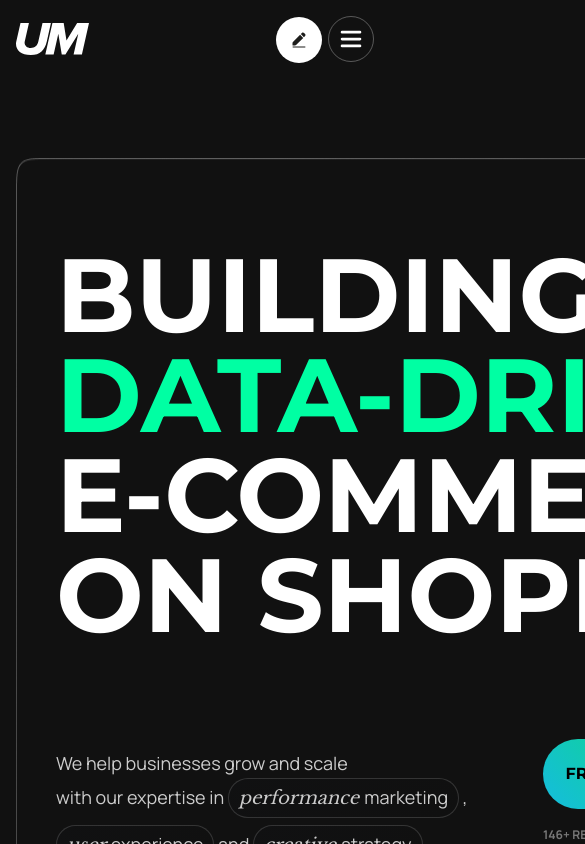
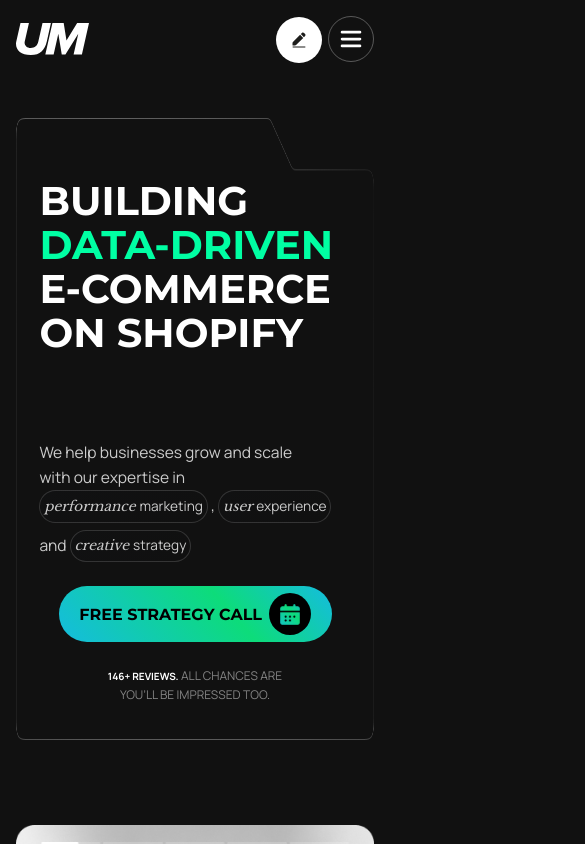
Before and after one commit to solipsisticstratosphere/ecom-test, a React (Vite) app: page / in a window 390 px wide. Shown: the top 844 px of the page, 585 px wide, since content can reach past the window. Built offline with nearby package versions, Linux system fonts and the light colour scheme.

Commit message:
hero section

```diff
--- a/src/components/Header/Header.module.css
+++ b/src/components/Header/Header.module.css
@@ -15,9 +15,12 @@
   background: rgba(22, 24, 26, 0.7);
   border-radius: 166px;
   padding: 16px;
-  width: 1080px;
+
   height: 80px;
 
+  margin: 0 auto;
+  max-width: 1280px; /* чтобы не растягивался на всю ширину ультра-широких экранов */
+  box-sizing: border-box;
   display: flex;
   align-items: center;
   justify-content: center;
--- a/src/components/Hero/Hero.jsx
+++ b/src/components/Hero/Hero.jsx
@@ -8,7 +8,8 @@
       <div className={styles.left}>
         <div className={styles.taggedBox}>
           <h1>
-            BUILDING <span>DATA-DRIVEN</span> E-COMMERCE <br /> ON SHOPIFY
+            BUILDING <span>DATA-DRIVEN</span>
+            <br /> E-COMMERCE <br /> ON SHOPIFY
           </h1>
           <div className={styles.descriptionBox}>
             <p className={styles.description}>
@@ -18,7 +19,7 @@
                 <span className={styles.tagText}>performance </span>{" "}
                 <span className={styles.tagSpan}> marketing</span>
               </span>{" "}
-              ,
+              ,{" "}
               <span className={styles.tag}>
                 <span className={styles.tagText}>user </span>{" "}
                 <span className={styles.tagSpan}>experience</span>
@@ -37,8 +38,8 @@
                 </span>
               </button>
               <p className={styles.reviews}>
-                <strong>146+ REVIEWS.</strong> ALL CHANCES ARE YOU’LL BE
-                IMPRESSED TOO.
+                <span className={styles.reviewsSpan}>146+ REVIEWS.</span> ALL
+                CHANCES ARE YOU’LL BE IMPRESSED TOO.
               </p>
             </div>
           </div>
--- a/src/components/Hero/Hero.module.css
+++ b/src/components/Hero/Hero.module.css
@@ -3,42 +3,48 @@
   justify-content: space-between;
   align-items: stretch;
   padding: 80px 0;
-  gap: 48px;
+  gap: 12px;
   flex-wrap: wrap;
+  height: 690px;
 }
 
 .left {
   flex: 1;
-  min-width: 340px;
+  min-width: 0;
   position: relative;
 }
 
 .right {
-  flex: 1;
-  min-width: 340px;
+  flex: 0 0 auto;
+  width: clamp(300px, 40vw, 500px);
+  height: 100%;
   display: flex;
   align-items: center;
   justify-content: flex-end;
+  align-items: stretch;
 }
 
 .taggedBox {
-  padding-right: 93px;
-  padding-left: 40px;
+  padding-left: clamp(20px, 4vw, 40px);
+  padding-right: clamp(20px, 6vw, 93px);
   padding-top: 1px;
-  padding-bottom: 55px;
-  width: 767px;
+  padding-bottom: 35px;
+  /* padding-bottom: 55px; */
+  min-width: 0;
   position: relative;
 
   background-image: url("/src/assets/Frame.png");
   background-size: 100% 100%;
+
   background-repeat: no-repeat;
   background-position: center;
 }
 
 .taggedBox h1 {
+  margin: 55px 0;
   font-family: var(--second-family);
   font-weight: 800;
-  font-size: 104px;
+  font-size: clamp(40px, 7vw, 90px);
   line-height: 96%;
   color: white;
 }
@@ -49,7 +55,7 @@
 
 .description {
   color: #ccc;
-  font-size: 18px;
+  font-size: clamp(14px, 1.5vw, 18px);
   line-height: 1.6;
   max-width: 425px;
 }
@@ -88,19 +94,20 @@
 .tagText {
   font-family: var(--fourth-family);
   font-weight: 400;
-  font-size: 18px;
+  font-size: clamp(12px, 1.5vw, 18px);
   font-style: italic;
 }
 .tagSpan {
   font-weight: 400;
-  font-size: 18px;
+  font-size: clamp(12px, 1.5vw, 18px);
 }
 .descriptionBox {
   margin-top: 55px;
   display: flex;
   flex-direction: row;
-  gap: 75px;
+  gap: clamp(20px, 5vw, 75px);
   align-items: center;
+  flex-wrap: wrap;
 }
 
 .cta {
@@ -109,20 +116,22 @@
   display: inline-flex;
   align-items: center;
   gap: 5px;
-  width: 280px;
+  width: clamp(200px, 25vw, 280px);
   height: 70px;
   padding: 16px 20px;
   background: linear-gradient(
     49deg,
     #15bcdf 0.01%,
+
     #0ddc7a 61.5%,
+
     #15bcdf 100%
   );
   color: #000;
 
   border-radius: 999px;
   font-weight: 700;
-  font-size: 16px;
+  font-size: clamp(14px, 1.5vw, 16px);
   cursor: pointer;
   border: none;
 }
@@ -144,15 +153,101 @@
   background-color: #000;
   border-radius: 50%;
 }
-
+.ctaBox {
+  gap: 24px;
+  display: flex;
+  flex-direction: column;
+  align-items: center;
+}
+.reviewsSpan {
+  font-family: var(--font-family);
+  font-weight: 700;
+  font-size: 10px;
+  color: #fff;
+}
 .reviews {
-  margin-top: 16px;
+  text-align: center;
+  max-width: 203px;
+  font-weight: 400;
+  margin: 0;
   font-size: 12px;
-  color: #777;
+  color: var(--color-secondary);
 }
 
 .imagePlaceholder {
-  background-color: #222;
   border-radius: 24px;
-  min-height: 500px;
+  height: 688px;
 }
+.imagePlaceholder img {
+  height: 100%;
+  width: 100%;
+  object-fit: contain;
+}
+@media (max-width: 1024px) {
+  .hero {
+    flex-direction: column;
+    height: auto;
+    gap: 32px;
+    padding: 40px 0;
+  }
+
+  .left {
+    order: 1;
+  }
+
+  .right {
+    order: 2;
+    width: 100%;
+    justify-content: center;
+  }
+
+  .taggedBox {
+    height: 100%;
+    display: flex;
+    flex-direction: column;
+    justify-content: center;
+    align-items: flex-start;
+    padding-left: clamp(16px, 6vw, 40px);
+    padding-right: clamp(16px, 6vw, 40px);
+    text-align: center;
+  }
+
+  .taggedBox h1 {
+    font-weight: 800;
+    font-size: clamp(40px, 6vw, 50px);
+    line-height: 1.1;
+    margin-top: 60px;
+    text-align: start;
+  }
+
+  .description {
+    font-size: clamp(10px, 4vw, 20px);
+    text-align: start;
+    margin: 0 auto;
+  }
+  .tag,
+  .tagFirst {
+    padding: clamp(2px, 1vw, 6px);
+  }
+  .tagText,
+  .tagSpan {
+    font-size: clamp(13px, 3.5vw, 15px);
+    text-align: center;
+  }
+
+  .descriptionBox {
+    align-items: center;
+    justify-content: center;
+    margin-top: 30px;
+    flex-direction: column;
+    text-align: center;
+    gap: 24px;
+  }
+
+  .cta {
+    width: clamp(220px, 70vw, 320px);
+    height: clamp(56px, 12vw, 70px);
+    font-size: clamp(16px, 4vw, 18px);
+    margin: 0 auto;
+  }
+}
--- a/src/index.css
+++ b/src/index.css
@@ -6,7 +6,7 @@
   --fourth-family: "Libre Baskerville", serif;
   /* Colors */
   --color-primary: #0d0d0d;
-  --color-secondary: #1a1a1a;
+  --color-secondary: #848484;
   --color-accent: #ff6f61;
   --color-text: #ffffff;
   --color-muted: #1c1c1c;
```
